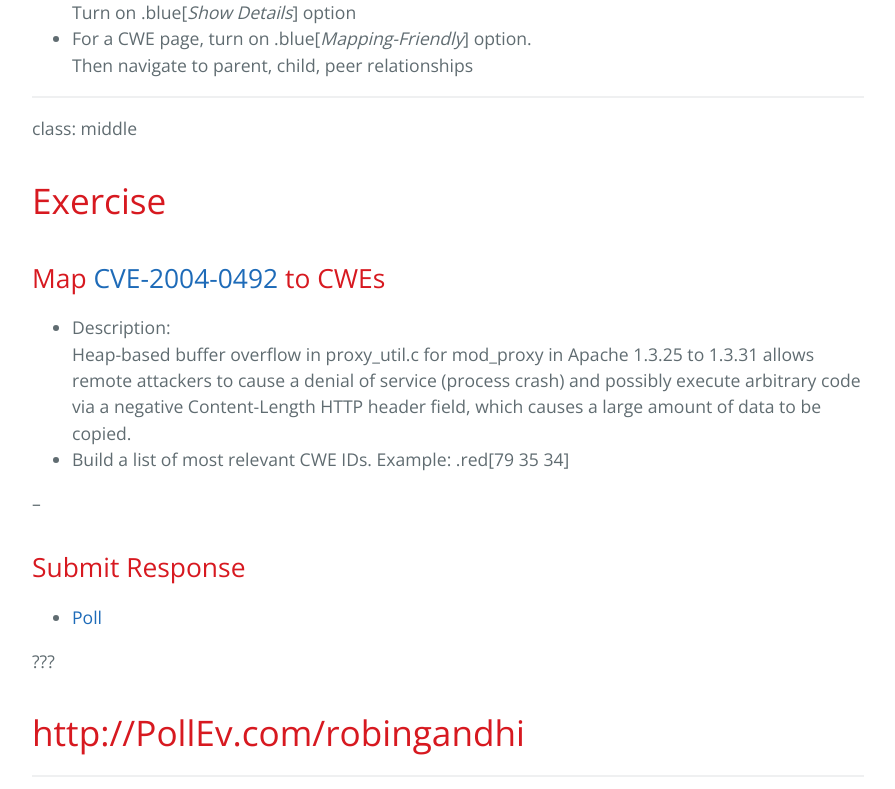
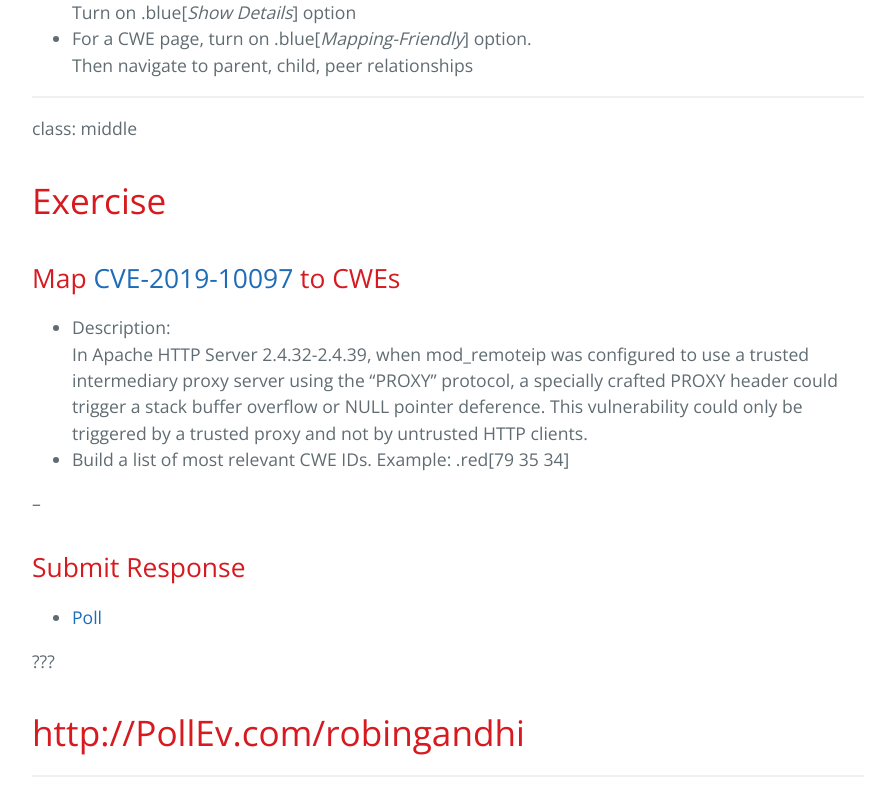
Before and after one commit to robinagandhi/swa, a Jekyll site: the page built from slides/lecture-5/include/code-for-software-se.md, in a window 1280 px wide and 900 px high, scrolled down 4918 px, cut to the strip 0-789 px from the top of the window. Shown: the whole strip, without its empty margins (192-1087 px from the left). Built offline with Jekyll 4.4.1, drawn with Linux system fonts in a browser that asks for light colours; our own code applies the rules of GitHub Pages for plain Markdown files; some of the changed text lies outside the part shown.

Commit message:
Update code-for-software-se.md

```diff
--- a/slides/lecture-5/include/code-for-software-se.md
+++ b/slides/lecture-5/include/code-for-software-se.md
@@ -128,9 +128,9 @@
 class: middle
 
 # Exercise
-## Map [CVE-2004-0492](https://nvd.nist.gov/vuln/detail/CVE-2004-0492) to CWEs
+## Map [CVE-2019-10097](https://nvd.nist.gov/vuln/detail/CVE-2019-10097) to CWEs
 - Description:
-Heap-based buffer overflow in proxy_util.c for mod_proxy in Apache 1.3.25 to 1.3.31 allows remote attackers to cause a denial of service (process crash) and possibly execute arbitrary code via a negative Content-Length HTTP header field, which causes a large amount of data to be copied.
+In Apache HTTP Server 2.4.32-2.4.39, when mod_remoteip was configured to use a trusted intermediary proxy server using the "PROXY" protocol, a specially crafted PROXY header could trigger a stack buffer overflow or NULL pointer deference. This vulnerability could only be triggered by a trusted proxy and not by untrusted HTTP clients.
 - Build a list of most relevant CWE IDs. Example: .red[79 35 34]
 
 --
```
Also changed, not shown: other parts of slides/lecture-5/include/code-for-software-se.md (+3 -3 lines).
